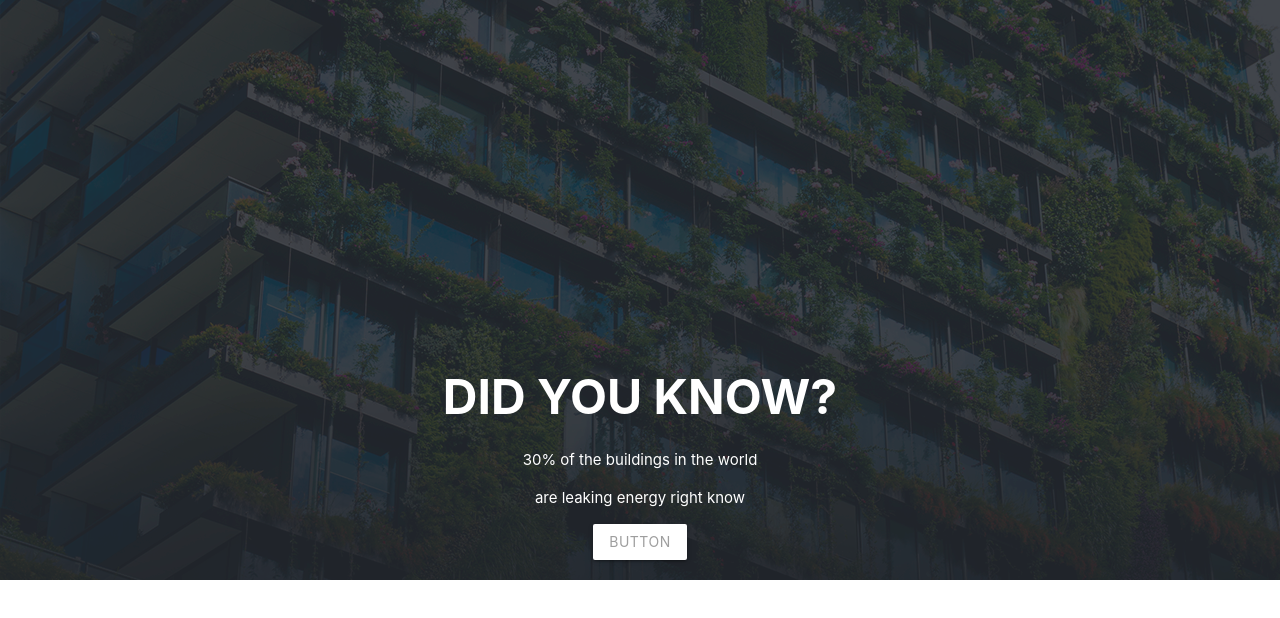
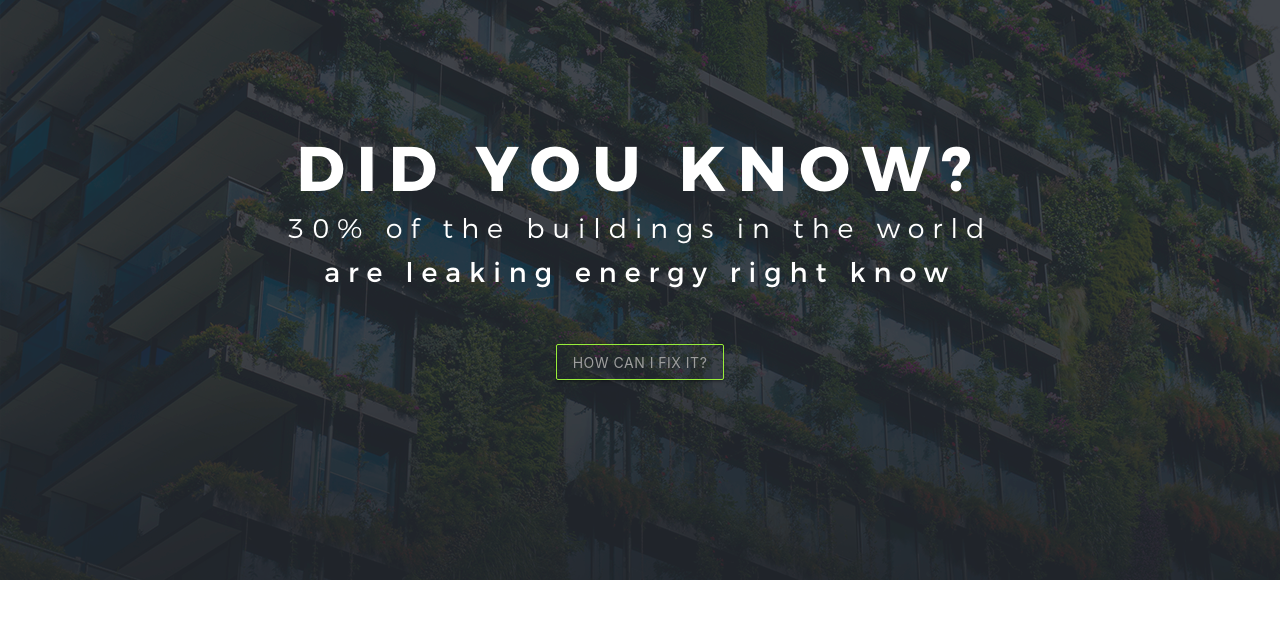
Before and after one commit to raulnabarret/StartupWeekendSA, a plain HTML site: page index.html in a window 1280 px wide. Shown: the part 84-702 px from the top of the page. Drawn offline with nearby package versions, Linux system fonts and the light colour scheme.

Commit message:
Add fonts

```diff
--- a/css/styles.css
+++ b/css/styles.css
@@ -1,6 +1,21 @@
 html, body {
 	width: 100%;
 	height: 100%;
+}
+
+@font-face {
+    font-family: 'Montserrat Bold';
+    src: url(../assets/fonts/Montserrat-Bold.otf);
+}
+
+@font-face {
+    font-family: 'Montserrat Light';
+    src: url(../assets/fonts/Montserrat-Light.otf);
+}
+
+@font-face {
+    font-family: 'Montserrat Regular';
+    src: url(../assets/fonts/Montserrat-Regular.otf);
 }
 
 nav {
@@ -19,20 +34,50 @@ nav {
 	width: 100% !important;
 }
 
+.carousel-text {
+
+}
+.carousel.carousel-slider .carousel-fixed-item  {
+	bottom: 200px !important;
+}
+
 .carousel-text-1 {
 	color: #fff;
 	text-transform: uppercase;
-	font-size: 48px;
+	letter-spacing: 12px;
+	font-size: 63px;
 	font-weight: 700;
+	font-family: 'Montserrat Bold';
+	margin: 0;
+	padding-bottom: 5px;
+	padding-top: 0;
 }
 
 .carousel-text-2 {
 	color: #fff;
+	font-size: 27px;
+	letter-spacing: 8px;
+	font-weight: 300;
+	margin: 0;
+	font-family: 'Montserrat Light';
+	padding-bottom: 3px;
+	padding-top: 0;
+
 }
 
 .carousel-text-3 {
 	color: #fff;
+	font-size: 27px;
+	letter-spacing: 8px;
+	font-weight: 400;
+	font-family: 'Montserrat Regular';
+	margin: 0;
+	padding-bottom: 50px;
+	padding-top: 0;
+}
 
+.carousel-btn {
+	border: 1px solid #98ed3a;
 }
 
 
--- a/index.html
+++ b/index.html
@@ -32,13 +32,15 @@
     </nav>
     <div class="carousel carousel-slider center" data-indicators="true">
         <div class="carousel-fixed-item center">
-            <h1 class="carousel-text-1">Did you Know?</h1>
-            <p class="carousel-text-2">30% of the buildings in the world </p>
-            <p class="carousel-text-3">are leaking energy right know</p>
-            <a class="btn waves-effect white grey-text darken-text-2">button</a>
+            <div class="caoursel-text">
+                <h1 class="carousel-text-1">Did you Know?</h1>
+                <p class="carousel-text-2">30% of the buildings in the world </p>
+                <p class="carousel-text-3">are leaking energy right know</p>
+            </div>
+            <a class="carousel-btn transparent btn waves-effect white grey-text darken-text-2">How Can I Fix It?</a>
+            <span class="scroll-btn">
         </div>
         <div class="carousel-item white-text" id="uno" href="#one!">
-
         </div>
         <div class="carousel-item white-text" id="dos" href="#two!">
         </div>
```
Also changed, not shown: assets/fonts/Montserrat-Black.otf (added), assets/fonts/Montserrat-Bold.otf (added), assets/fonts/Montserrat-ExtraBold.otf (added), assets/fonts/Montserrat-ExtraLight.otf (added), assets/fonts/Montserrat-Light.otf (added), assets/fonts/Montserrat-Medium.otf (added), assets/fonts/Montserrat-Regular.otf (added), assets/fonts/Montserrat-SemiBold.otf (added), assets/fonts/Montserrat-Thin.otf (added), assets/fonts/MontserratAlternates-Black.otf (added), assets/fonts/MontserratAlternates-Bold.otf (added), assets/fonts/MontserratAlternates-ExtraBold.otf (added), assets/fonts/MontserratAlternates-ExtraLight.otf (added), assets/fonts/MontserratAlternates-Light.otf (added), 4 more files.
